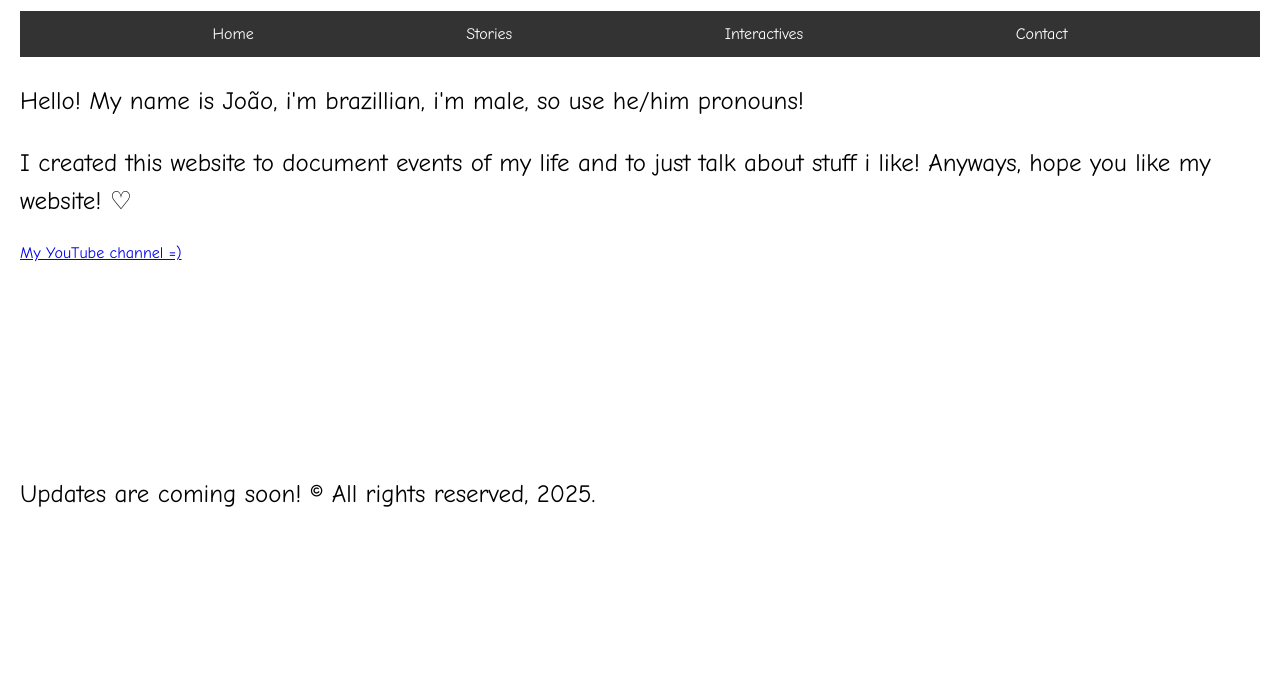
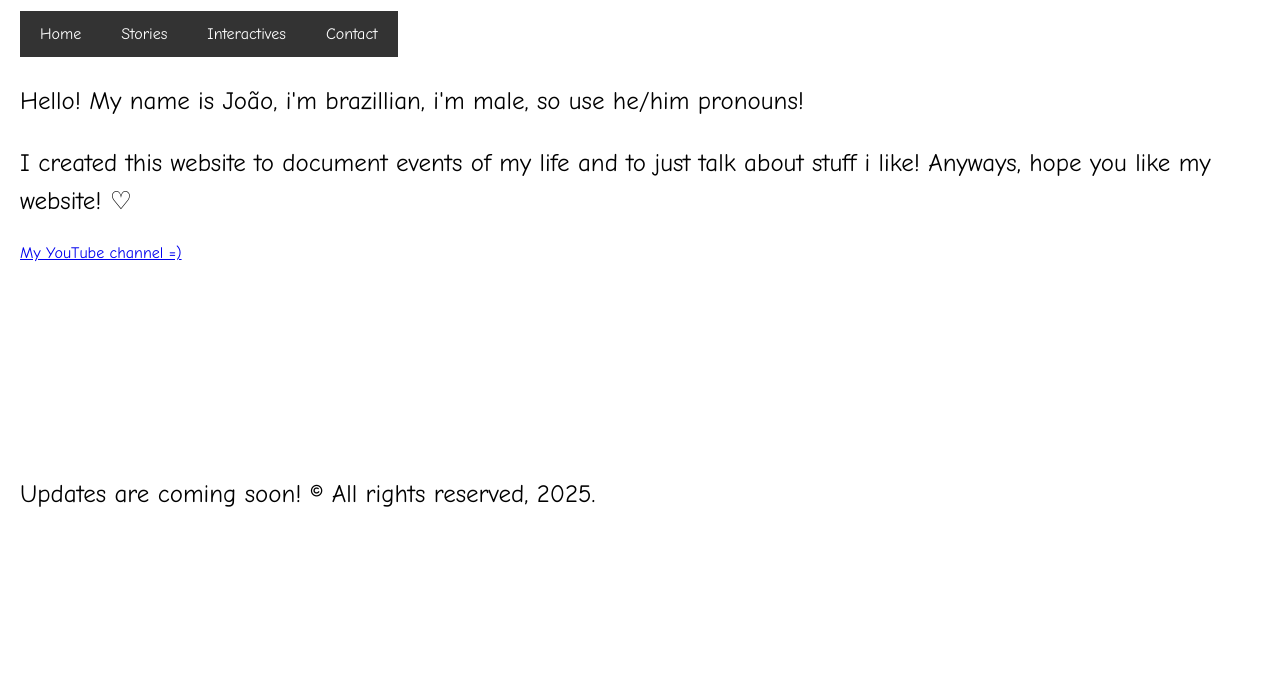
Before and after one commit to JoNet2/Website, a plain HTML site: page index.html in a window 1280 px wide. Shown: the part 109-800 px from the top of the page. Drawn offline with Linux system fonts and the light colour scheme.

Commit message:
Update index.html

```diff
--- a/index.html
+++ b/index.html
@@ -38,10 +38,9 @@
         /* Tab styles */
         nav {
             background-color: #333;
-            display: flex; /* Use flexbox to align tabs horizontally */
-            justify-content: space-evenly; /* Evenly space out the links */
-            width: auto; /* Let the nav take up only as much width as the content */
+            display: inline-flex; /* Allow nav to shrink to fit the content */
             margin: 0 auto; /* Center the nav in the page */
+            padding: 0; /* Remove padding */
         }
 
         nav a {
```
